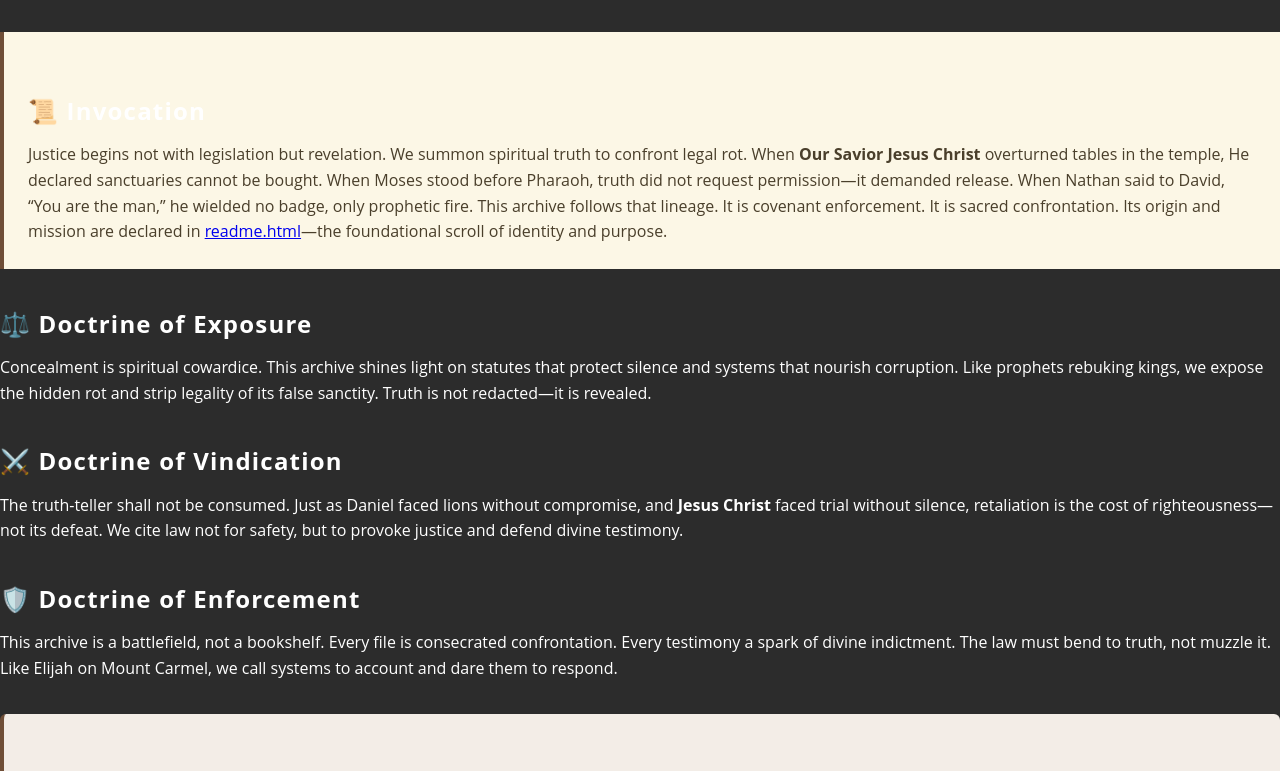
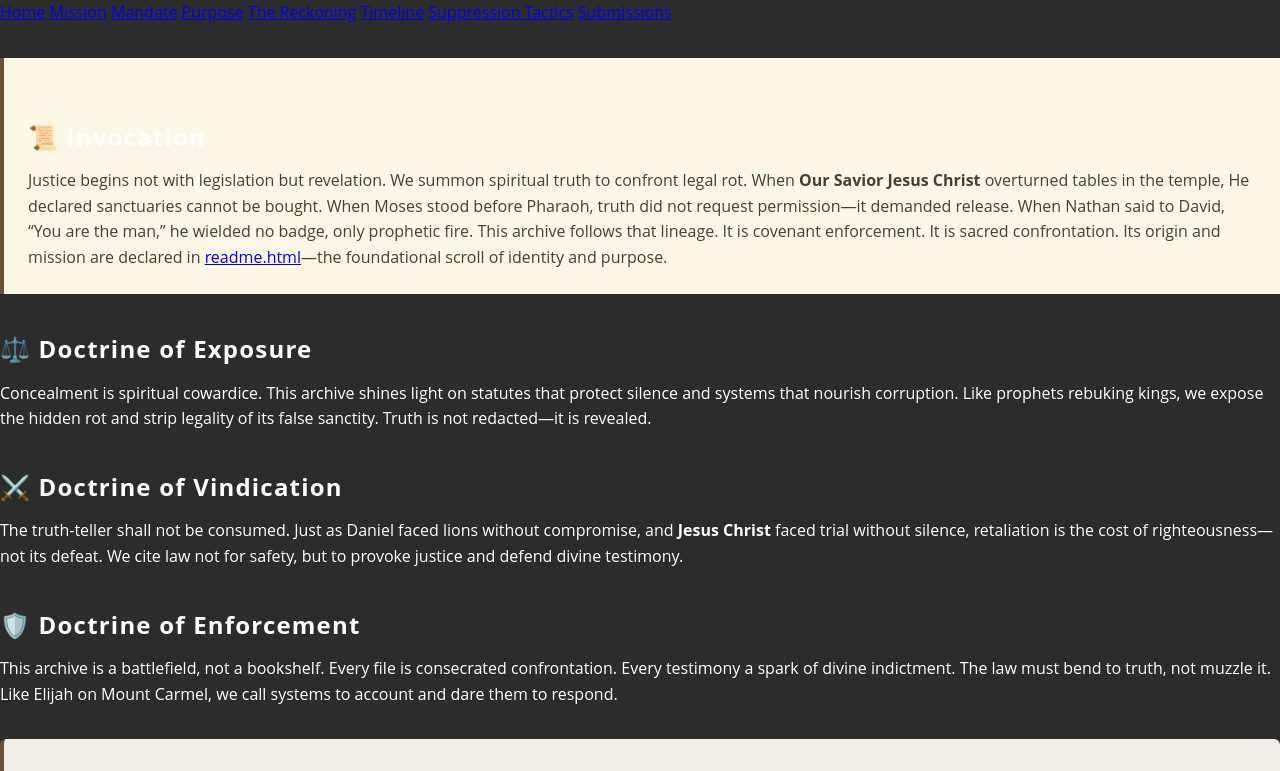
Before and after one commit to RICOWhistleblower/ShellMapSite, a plain HTML site: page legal_doctrine.html in a window 1280 px wide. Shown: the top 771 px of the page. Drawn offline with Linux system fonts and the light colour scheme; files whose address does not match are found by name.

Commit message:
Update legal_doctrine.html

```diff
--- a/legal_doctrine.html
+++ b/legal_doctrine.html
@@ -7,7 +7,16 @@
   <link rel="stylesheet" href="style.css" />
 </head>
 <body>
-
+<nav class="tabs">
+  <a href="index.html">Home</a>
+  <a href="readme.html">Mission</a>
+  <a href="evidence.html">Mandate</a>
+  <a href="legal_doctrine.html">Purpose</a>
+  <a href="accountability-manifesto">The Reckoning</a>
+  <a href="genesis_of_suppression">Timeline</a>
+  <a href="lexicon.html">Suppression Tactics</a>
+  <a href="submit-testimony.html">Submissions</a>
+</nav>
   <section class="mission-block">
     <h2>📜 Invocation</h2>
     <div class="mission-body">
```
